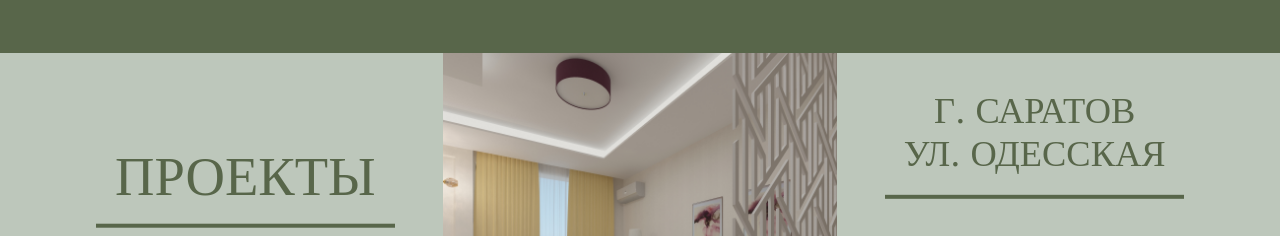
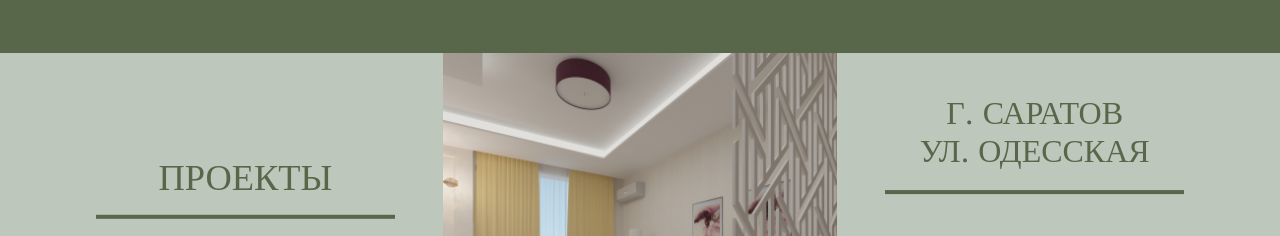
Before and after one commit to JulWisa/VoinDesign, a website built with Parcel: page index.html in a window 1280 px wide. Shown: the part 669-905 px from the top of the page. Built offline with nearby package versions, Linux system fonts and the light colour scheme; files whose address does not match are found by name.

Commit message:
Add media-queriws

```diff
--- a/style/styles.less
+++ b/style/styles.less
@@ -26,6 +26,10 @@
 @h1-font-size: @h2-font-size*1.5;
 
 @border-width:2px;
+
+@wide-screen: 1300px;
+@narrow-screen: 1000px;
+@phone-screen: 650px;
 
 .h3-font {
   font: normal @max-font-size @important-text-font-family;
@@ -84,6 +88,10 @@
   font: lighter @h2-font-size @important-text-font-family;
   text-align: center;
   display: block;
+
+  @media (max-width: @narrow-screen) {
+    font-size: @max-plus-font-size;
+  }
 }
 
 .div-with-three-equal-grid-columns {
@@ -393,6 +401,10 @@
 
     p {
       .p-on-yellow-background;
+
+      @media(max-width: @wide-screen) {
+        font-size: @max-font-size;
+      }
     }
   }
 
@@ -452,6 +464,7 @@
 html {
   background-color: #bdc7bb;
   font: normal 32px Georgia Serif;
+  -webkit-text-size-adjust: none ;
 }
 
 body {
@@ -471,6 +484,10 @@ h1 {
   text-align: center;
   margin: 0;
   word-wrap: break-word;
+
+  @media (max-width: @wide-screen) {
+    font-size: @h2-font-size;
+  }
 }
 
 h2 {
@@ -481,6 +498,10 @@ h2 {
   text-align: center;
   display: block;
   margin: 0;
+
+  @media (max-width: @wide-screen) {
+    font-size: @max-plus-font-size;
+  }
 }
 
 h3 {
@@ -524,3 +545,7 @@ button:focus {
 .sl-wrapper .sl-counter {
   font: bold @max-font-size @description-text-font-family;
 }
+
+body {
+  min-width: @narrow-screen;
+}
```
Also changed, not shown: style/styles.css, 1 other file.
